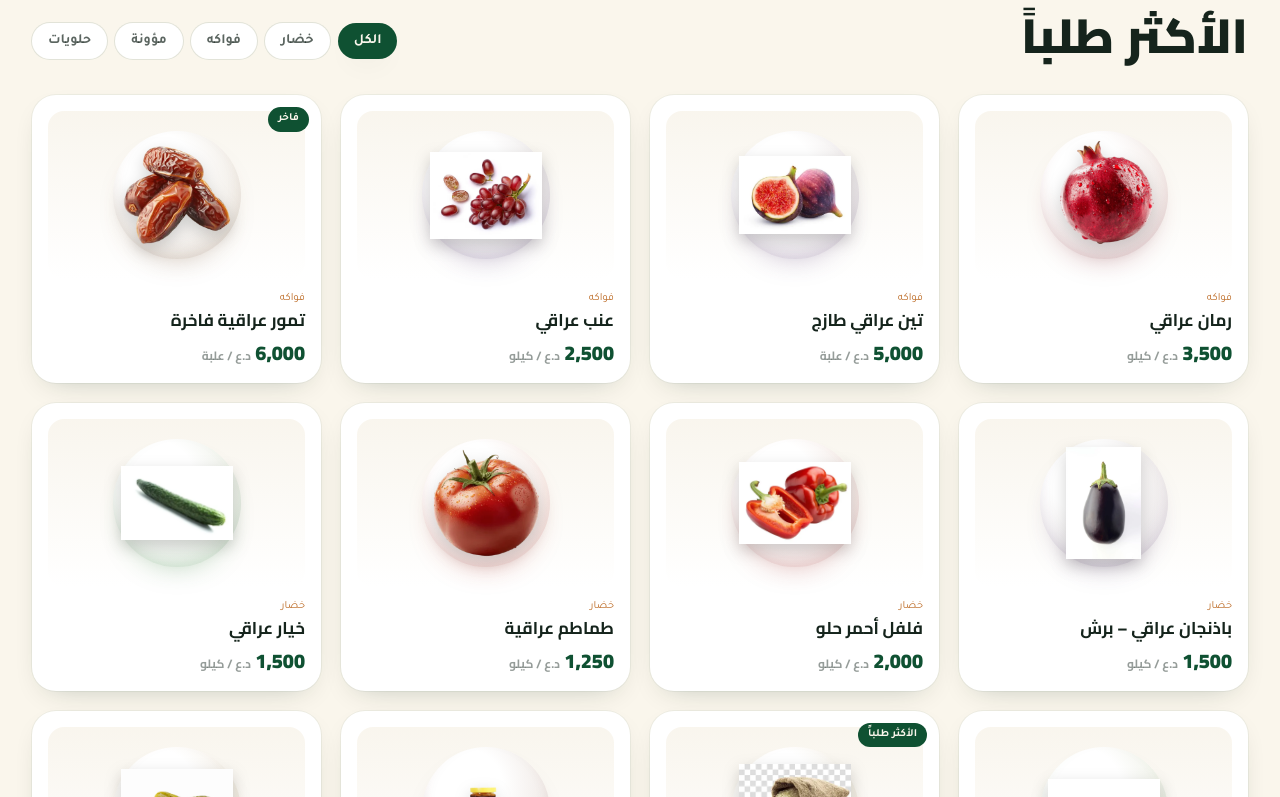
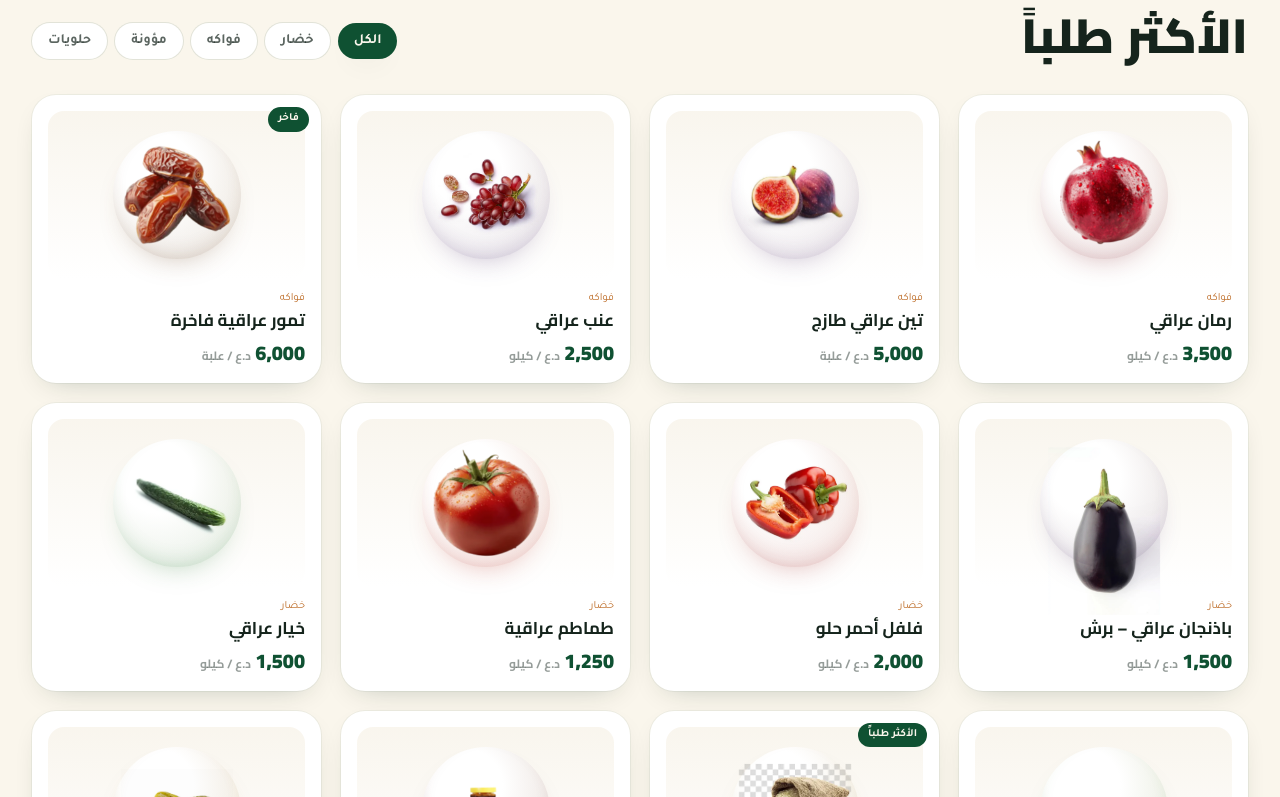
Before and after one commit to alinaser93/otlobha, a React (Vite) app: page / in a window 1280 px wide. Shown: the part 1863-2660 px from the top of the page. Built offline with nearby package versions, Linux system fonts and the light colour scheme.

Commit message:
Update ProductCard.jsx

```diff
--- a/src/components/ProductCard.jsx
+++ b/src/components/ProductCard.jsx
@@ -38,8 +38,10 @@ export default function ProductCard({ p, onAdd, fly }) {
               alt={p.name}
               loading="lazy"
               onError={() => setImgOk(false)}
-              className="h-24 w-24 object-contain sm:h-28 sm:w-28"
-              style={{ filter: 'drop-shadow(0 6px 8px rgba(0,0,0,.18))' }}
+              /* mix-blend-multiply makes a white/light image background melt into
+                 the tile — no need to edit the original images. p-2 keeps the
+                 product from touching the edge; object-contain keeps proportions. */
+              className="h-full w-full object-contain p-2 mix-blend-multiply"
             />
           ) : (
             <span style={{ filter: 'drop-shadow(0 6px 8px rgba(0,0,0,.18))' }}>{p.emoji}</span>
```
